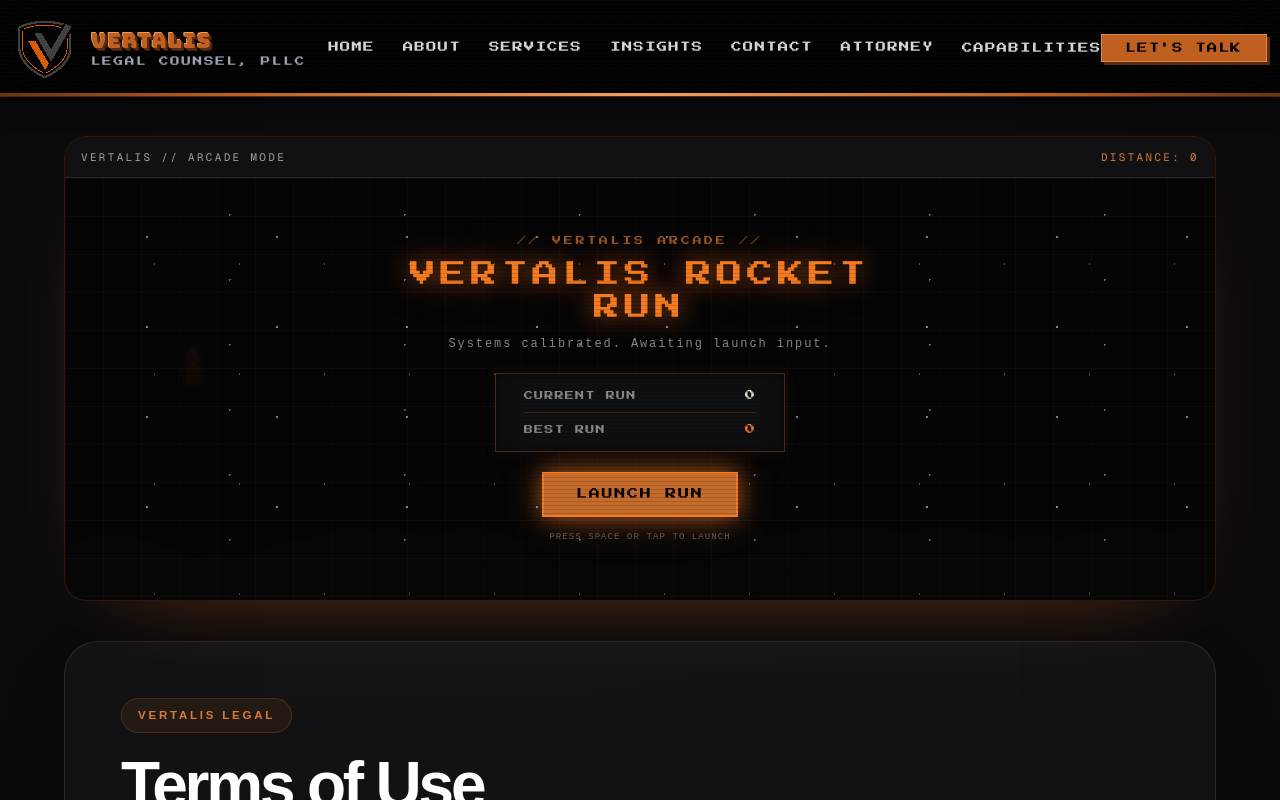
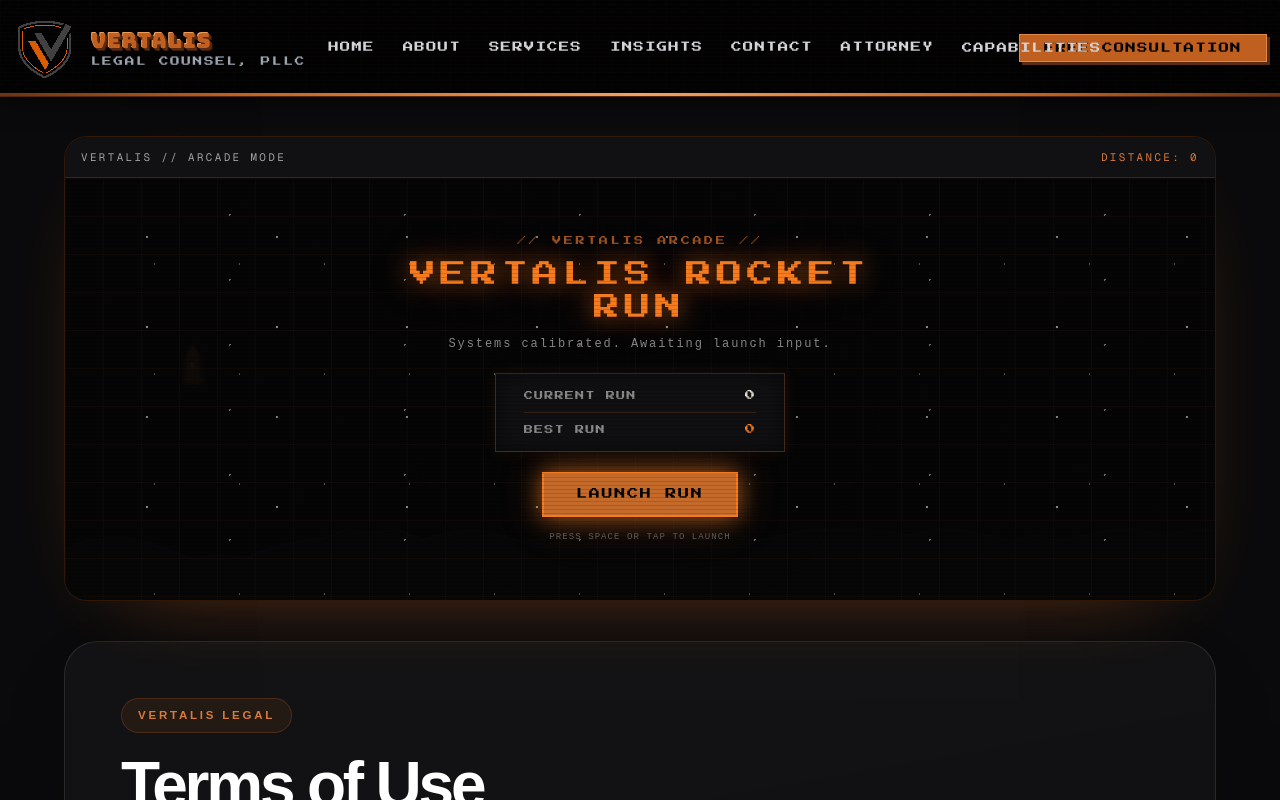
Before and after one commit to timntbb/vertalis-website, a Next.js app: page /terms-of-use in a window 1280 px wide. Shown: the top 800 px of the page. Built offline with nearby package versions, Linux system fonts and the light colour scheme.

Commit message:
Keep consultation CTA consistent on terms page

```diff
--- a/app/terms-of-use/page.tsx
+++ b/app/terms-of-use/page.tsx
@@ -227,7 +227,7 @@ function PixelTermsHeader() {
                 }}
                 className="bg-[#c06020] text-black px-6 py-2 border border-[#f3a261]/60 shadow-[3px_3px_0_#5a2b11] hover:translate-y-[-1px] hover:shadow-[4px_4px_0_#6b3212] transition-all"
               >
-                LET&apos;S TALK
+                FREE CONSULTATION
               </Link>
             </div>
           </div>
@@ -283,7 +283,7 @@ function PixelTermsHeader() {
               href="/consultation"
               className="inline-flex items-center justify-center border border-[#f3a261]/60 bg-[#c06020] px-5 py-2 font-mono text-[0.66rem] font-bold uppercase tracking-[0.18em] text-black shadow-[3px_3px_0_0_#5a2b11] transition-colors duration-150 hover:bg-[#da7b3b]"
             >
-              Let&apos;s talk
+              Free consultation
             </Link>
           </div>
         </div>
```
